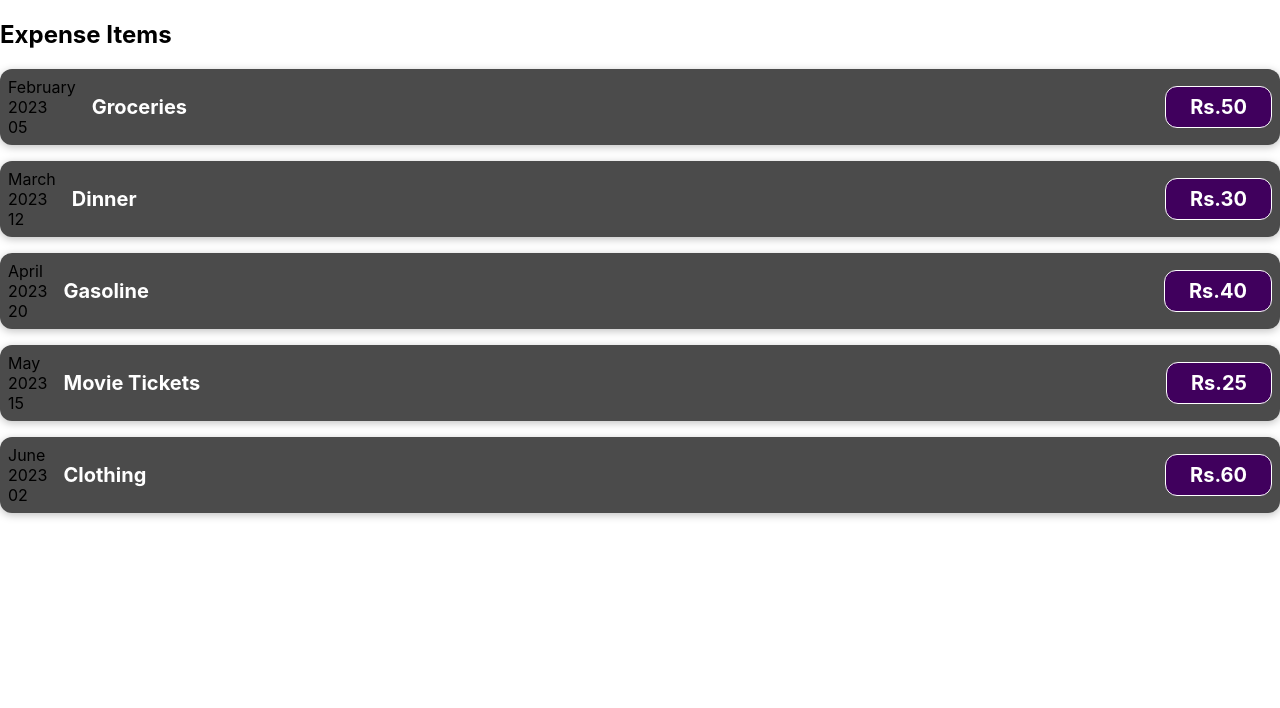
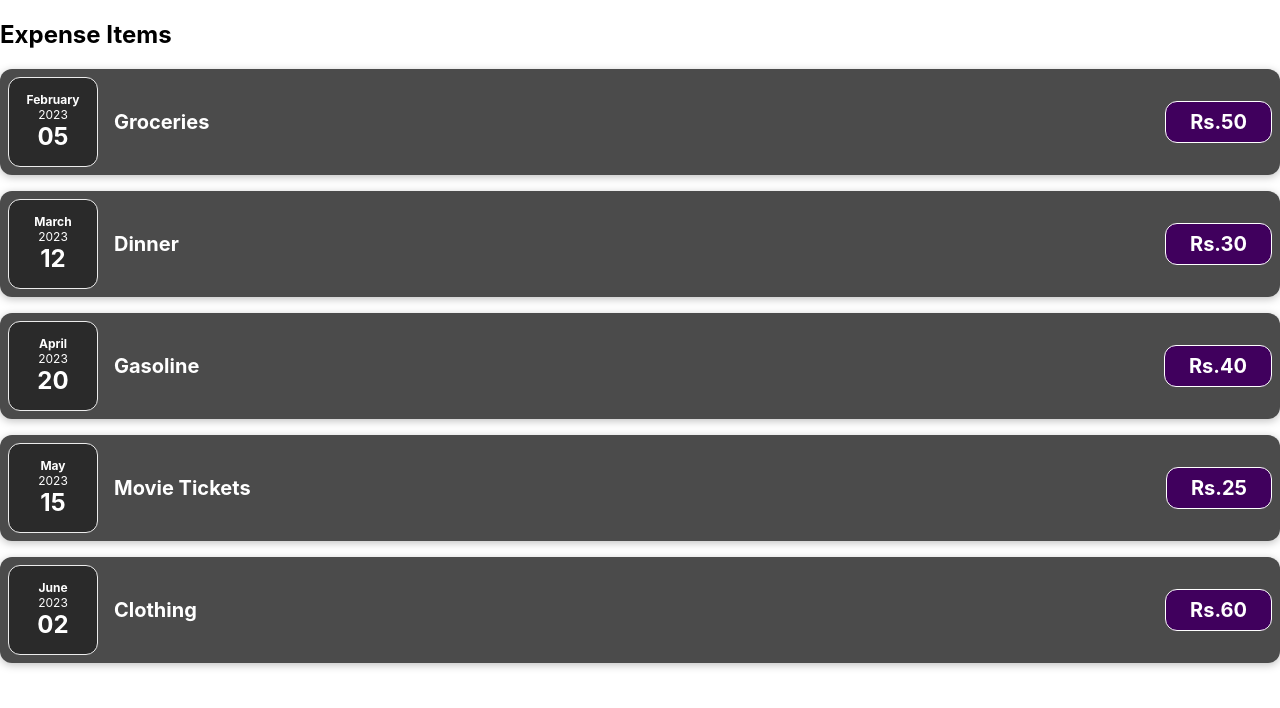
Before and after one commit to ansam007/Expense-Tracker-React, a React (Create React App) app: page / in a window 1280 px wide. Shown: the top 708 px of the page. Built offline with nearby package versions, Linux system fonts and the light colour scheme.

Commit message:
perfectly accurate & spitting components into multiple components

```diff
--- /dev/null
+++ b/src/components/ExpenseDate.css
@@ -0,0 +1,26 @@
+.expense-date {
+  display: flex;
+  flex-direction: column;
+  width: 5.5rem;
+  height: 5.5rem;
+  border: 1px solid #ececec;
+  background-color: #2a2a2a;
+  color: white;
+  border-radius: 12px;
+  align-items: center;
+  justify-content: center;
+}
+
+.expense-date__month {
+  font-size: 0.75rem;
+  font-weight: bold;
+}
+
+.expense-date__year {
+  font-size: 0.75rem;
+}
+
+.expense-date__day {
+  font-size: 1.5rem;
+  font-weight: bold;
+}
--- /dev/null
+++ b/src/components/ExpenseDate.js
@@ -0,0 +1,16 @@
+import "./ExpenseDate.css";
+
+function ExpenseDate(props) {
+  const day = props.date.toLocaleString("en-US", { day: "2-digit" });
+  const month = props.date.toLocaleString("en-US", { month: "long" });
+  const year = props.date.getFullYear();
+  return (
+    <div className="expense-date">
+      <div className="expense-date__month">{month}</div>
+      <div className="expense-date__year">{year}</div>
+      <div className="expense-date__day">{day}</div>
+    </div>
+  );
+}
+
+export default ExpenseDate;
--- a/src/components/expense.js
+++ b/src/components/expense.js
@@ -1,16 +1,10 @@
 import "./Expense.css";
+import ExpenseDate from "./ExpenseDate";
+function Expenses(props) {
 
-function Expenses(props) {
-  const day = props.date.toLocaleString("en-US", { day: "2-digit" });
-  const month = props.date.toLocaleString("en-US", { month: "long" });
-  const year = props.date.getFullYear();
   return (
     <div className="expense-item">
-      <div>
-        <div>{month}</div>
-        <div>{year}</div>
-        <div>{day}</div>
-      </div>
+      <ExpenseDate date={props.date}></ExpenseDate>
       <div className="expense-item__description">
         <h2>{props.title}</h2>
       </div>
```
